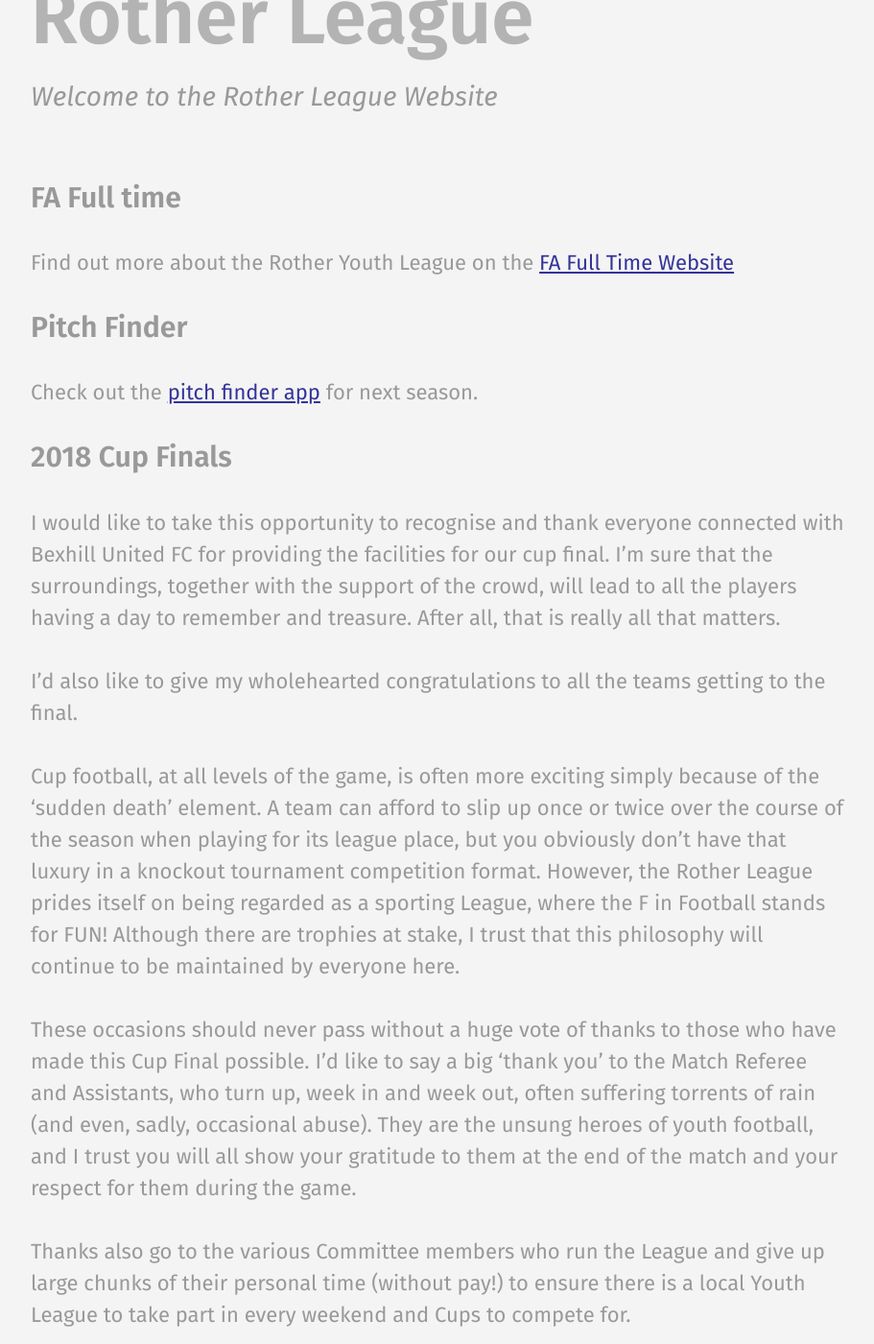
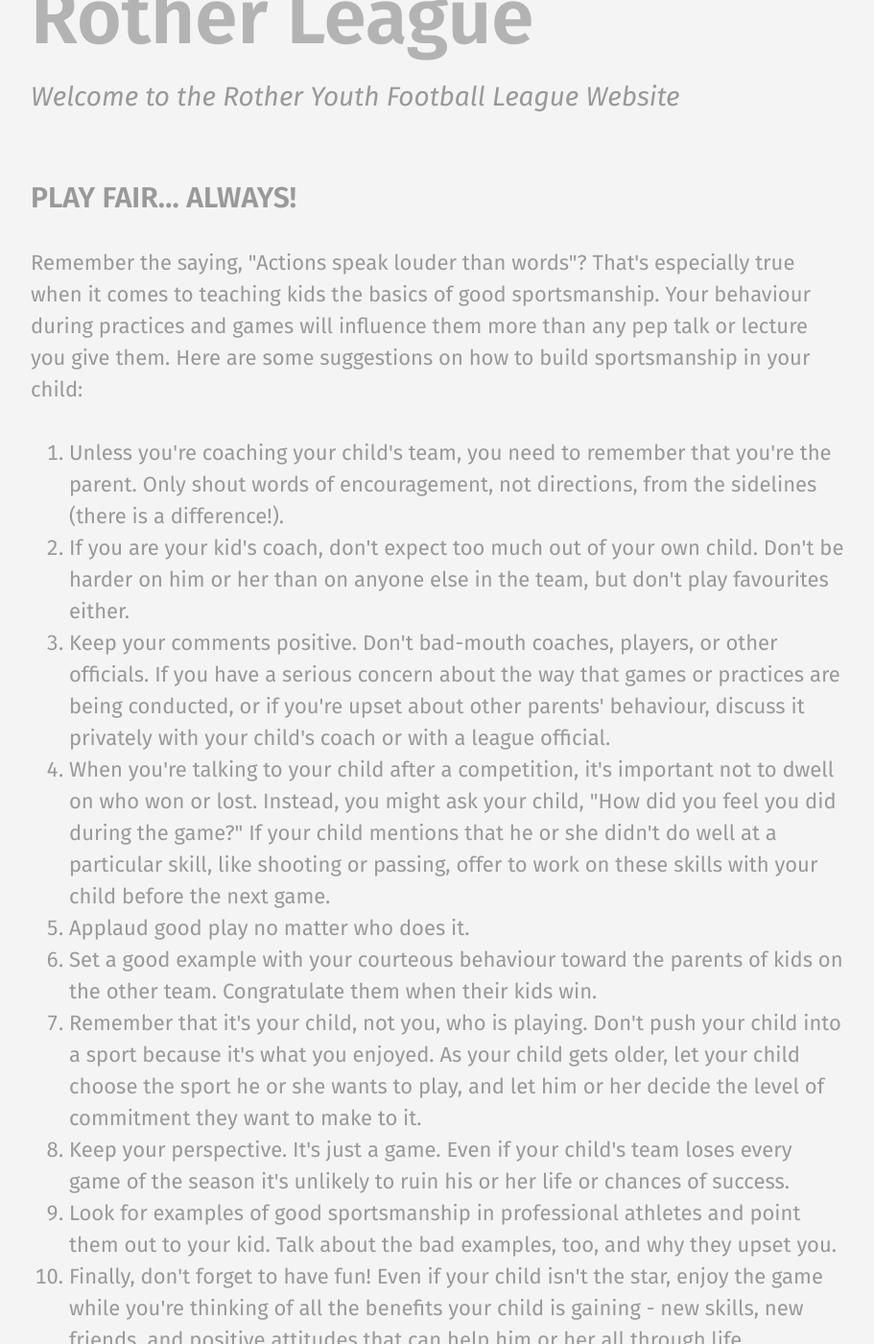
Before and after one commit to rotherleague/Rother, a Jekyll site: the page built from index.html, in a window 1280 px wide and 1400 px high, scrolled down 602 px. Shown: the whole window at 96% size, without its empty margins (56-967 px from the left). Built offline with Jekyll 4.4.1, drawn with Linux system fonts in a browser that asks for light colours; the list of posts is cut into pages by our own code; comment, search, counter and statistics services are not loaded; a style sheet for code colours, icons or effects is not loaded; some of the changed text lies outside the part shown.

Commit message:
Update index.html

```diff
--- a/index.html
+++ b/index.html
@@ -2,15 +2,33 @@
 layout: home
 paginate: true
 alt_title: "Rother League"
-sub_title: "Welcome to the Rother League Website"
+sub_title: "Welcome to the Rother Youth Football League Website"
 image: assets/images/banner.jpg
 ---
+
+<h3>PLAY FAIR… ALWAYS!</h3>
+<p>Remember the saying, "Actions speak louder than words"? That's especially true when it comes to teaching kids the basics of good sportsmanship. Your behaviour during practices and games will influence them more than any pep talk or lecture you give them.
+Here are some suggestions on how to build sportsmanship in your child:</p>
+<ol>
+<li>Unless you're coaching your child's team, you need to remember that you're the parent.  Only shout words of encouragement, not directions, from the sidelines (there is a difference!). </li>
+<li>If you are your kid's coach, don't expect too much out of your own child.  Don't be harder on him or her than on anyone else in the team, but don't play favourites either. </li>
+<li>Keep your comments positive. Don't bad-mouth coaches, players, or other officials. If you have a serious concern about the way that games or practices are being conducted, or if you're upset about other parents' behaviour, discuss it privately with your child's coach or with a league official.</li>
+<li>When you're talking to your child after a competition, it's important not to dwell on who won or lost.  Instead, you might ask your child, "How did you feel you did during the game?"  If your child mentions that he or she didn't do well at a particular skill, like shooting or passing, offer to work on these skills with your child before the next game. </li>
+<li>Applaud good play no matter who does it. </li>
+<li>Set a good example with your courteous behaviour toward the parents of kids on the other team. Congratulate them when their kids win. </li>
+<li>Remember that it's your child, not you, who is playing. Don't push your child into a sport because it's what you enjoyed. As your child gets older, let your child choose the sport he or she wants to play, and let him or her decide the level of commitment they want to make to it.</li>
+<li>Keep your perspective. It's just a game. Even if your child's team loses every game of the season it's unlikely to ruin his or her life or chances of success. </li>
+<li>Look for examples of good sportsmanship in professional athletes and point them out to your kid. Talk about the bad examples, too, and why they upset you. </li>
+<li>Finally, don't forget to have fun! Even if your child isn't the star, enjoy the game while you're thinking of all the benefits your child is gaining - new skills, new friends, and positive attitudes that can help him or her all through life.</li>
+  </ol>
 
 <h3>FA Full time</h3>
 <p>Find out more about the Rother Youth League on the <a href="http://fulltime-league.thefa.com/ProcessPublicSelect.do?psSelectedLeague=681144">FA Full Time Website</a>
 </p>
+
 <h3>Pitch Finder</h3>
 <p>Check out the <a href="https://drive.google.com/file/d/0B_Ft28fJy5qtRFo2UmZGaWpvV0VMbHh3YnF2SXBKTHFlZmkw/view?usp=sharing">pitch finder app</a> for next season.</p>
+
 <h3>2018 Cup Finals</h3>
 <p>I would like to take this opportunity to recognise and thank everyone connected with Bexhill United FC for providing the facilities for our cup final. I’m sure that the surroundings, together with the support of the crowd, will lead to all the players having a day to remember and treasure. After all, that is really all that matters.</p>
 <p>I’d also like to give my wholehearted congratulations to all the teams getting to the final. </p>
@@ -20,3 +38,5 @@ image: assets/images/banner.jpg
 <p>Finally, my thanks go to you, the players, parents, supporters, managers and other Club Officials who make all of this possible. I do hope that, whatever the result, you enjoy your special day and that the game is played in the spirit in which it is intended.</p>
 <p>Richard Hubble<br>
 Rother League Vice President</p>
+
+<hr>
```
